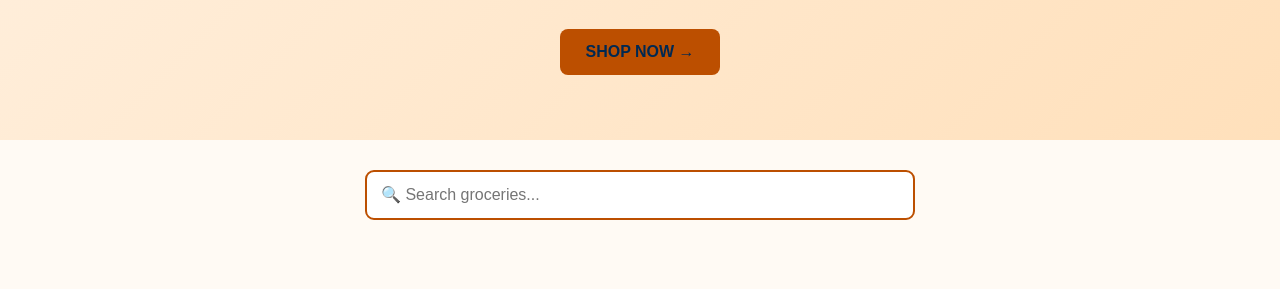
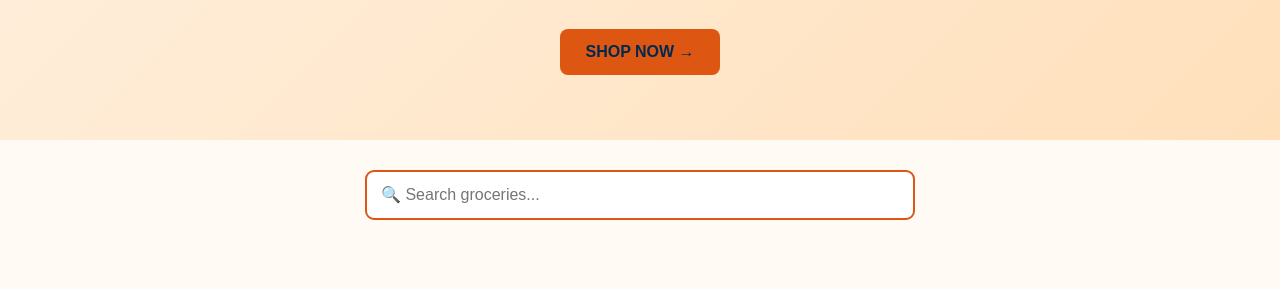
Before and after one commit to essenzaapk-droid/taimuriya-grocery, a plain HTML site: page index.html in a window 1280 px wide. Shown: the part 373-662 px from the top of the page. Drawn offline with Linux system fonts and the light colour scheme.

Commit message:
Update index.html

```diff
--- a/index.html
+++ b/index.html
@@ -10,7 +10,7 @@
     :root {
       --blue: #002952;
       --blue-light: #fefeff;
-      --orange: #bc4f00;
+      --orange: #dd5612;
       --orange-light: #f0a54f;
       --background: #fffaf4;
       --white: #f9f9fe;
```
